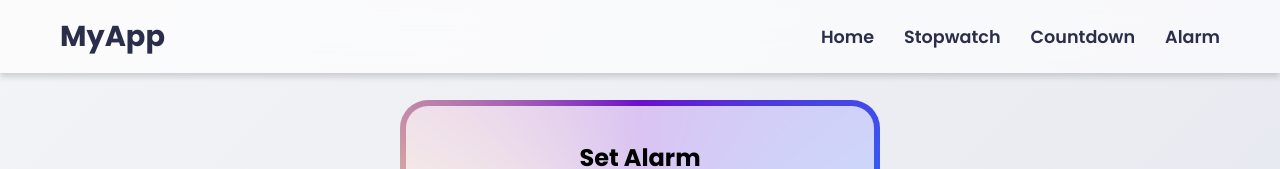
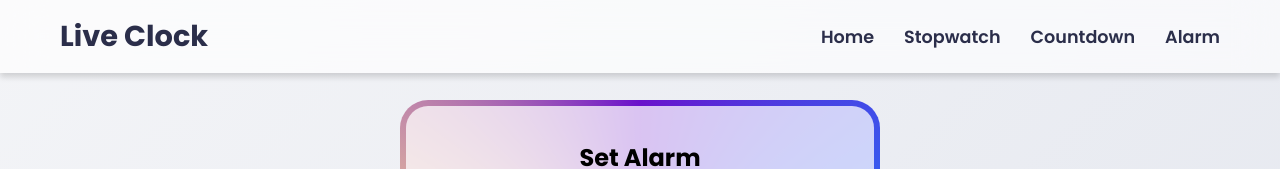
Before and after one commit to fsheray7/Live-clock, a plain HTML site: page alarm.html in a window 1280 px wide. Shown: the top 169 px of the page. Drawn offline with Linux system fonts and the light colour scheme.

Commit message:
Change Navbar text

```diff
--- a/alarm.html
+++ b/alarm.html
@@ -12,7 +12,7 @@
 <!-- NAVBAR -->
 <nav>
   <div class="nav-container">
-    <div class="logo">MyApp</div>
+    <div class="logo">Live Clock</div>
     <ul class="nav-links" id="navLinks">
       <li><a href="index.html">Home</a></li>
       <li><a href="stopwatch.html">Stopwatch</a></li>
```
Also changed, not shown: countdown.html (+1 -1 lines), index.html (+1 -1 lines), stopwatch.html (+1 -1 lines).
